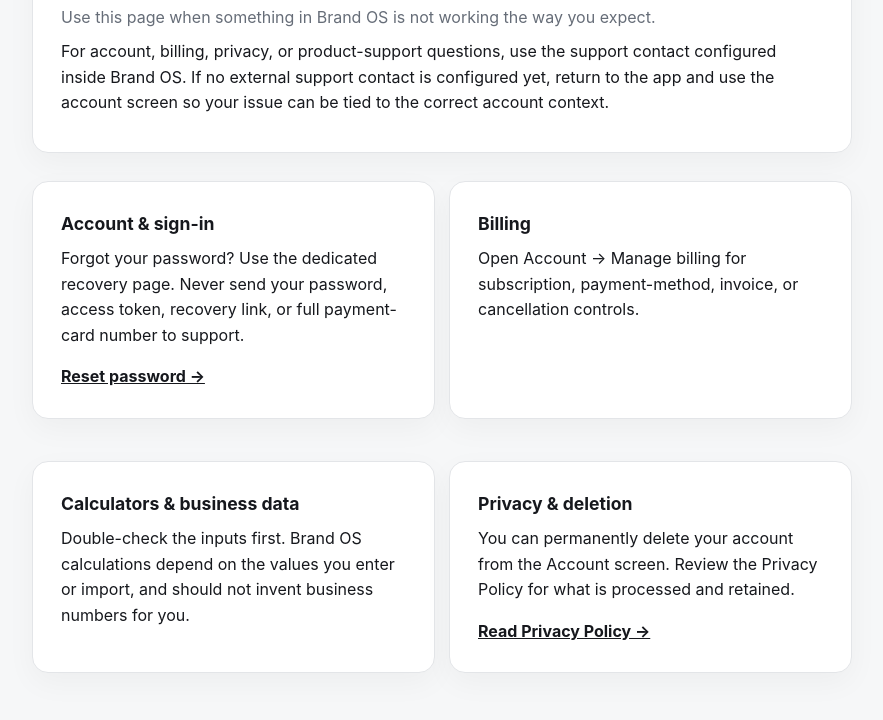
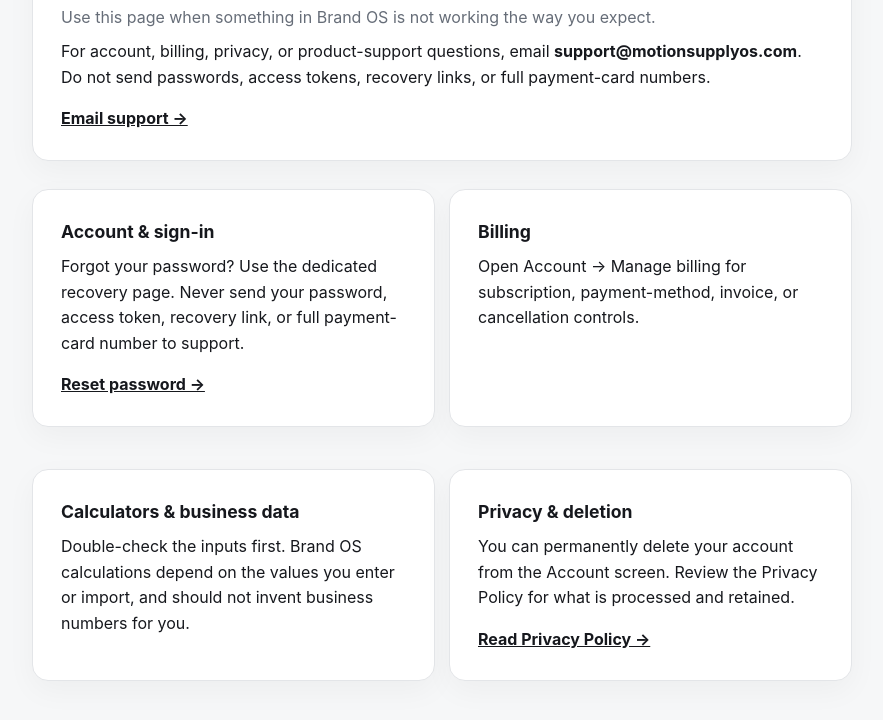
Before and after one commit to motionsupplyco/motion-supply-brand-os, a website: page public/support.html in a window 1280 px wide. Shown: the part 196-916 px from the top of the page, without its empty margins (198-1081 px from the left). Drawn offline with Linux system fonts and the light colour scheme.

Commit message:
Expose production support email

```diff
--- a/public/support.html
+++ b/public/support.html
@@ -15,7 +15,8 @@ body{margin:0;background:#f6f7f8;color:#16181d;font-family:Inter,ui-sans-serif,s
   <div class="card">
     <h1>Support</h1>
     <p class="muted">Use this page when something in Brand OS is not working the way you expect.</p>
-    <p>For account, billing, privacy, or product-support questions, use the support contact configured inside Brand OS. If no external support contact is configured yet, return to the app and use the account screen so your issue can be tied to the correct account context.</p>
+    <p>For account, billing, privacy, or product-support questions, email <strong>support@motionsupplyos.com</strong>. Do not send passwords, access tokens, recovery links, or full payment-card numbers.</p>
+    <a class="link" href="mailto:support@motionsupplyos.com?subject=Motion%20Supply%20Brand%20OS%20Support">Email support →</a>
   </div>
   <div class="steps">
     <div class="card"><h2>Account & sign-in</h2><p>Forgot your password? Use the dedicated recovery page. Never send your password, access token, recovery link, or full payment-card number to support.</p><a class="link" href="/forgot-password.html">Reset password →</a></div>
```
